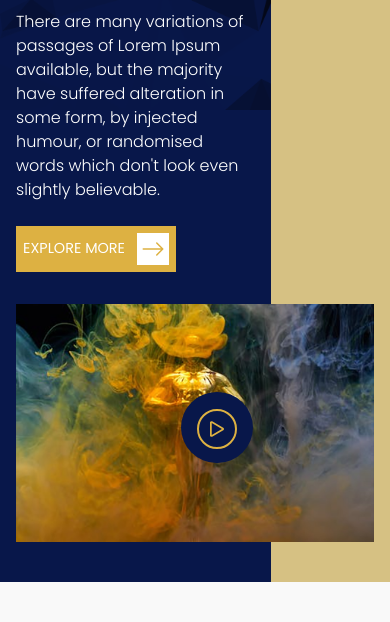
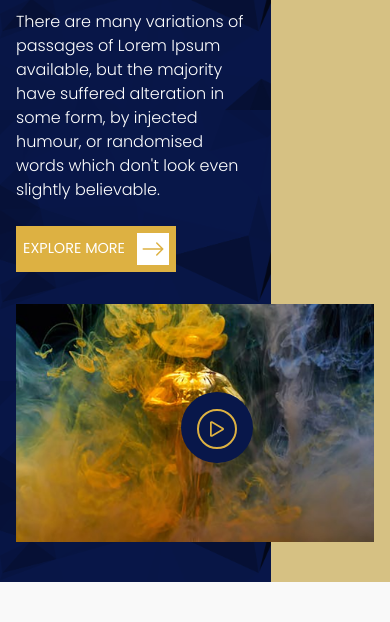
Before and after one commit to grvgarg22/aspire, a plain HTML site: page index.html in a window 390 px wide. Shown: the part 222-844 px from the top of the page. Drawn offline with nearby package versions, Linux system fonts and the light colour scheme.

Commit message:
update 0.0.3

```diff
--- a/stylesheet/style.scss
+++ b/stylesheet/style.scss
@@ -358,6 +358,7 @@ footer {margin: 0; padding: 3rem 5rem 1rem; background-color: $theme-color;
 	.navbar-dark .navbar-brand {margin-left: 1rem;}
 	.navbar .navbar-right {width: 100%; justify-content: space-evenly; flex-direction: row;}
 
+	.main-frame .sub-sec-left {background-repeat: repeat;}
 	.main-frame .main-frame-overlay {left: 1rem; right: 1rem; top: 1rem; bottom: 1rem;}
 	.main-frame .main-frame-overlay .section-header {margin-bottom: 1.5rem;	width: 65%;}
 	.main-frame .main-frame-overlay .section-header .section-title-md {width: 100%;}
```
Also changed, not shown: stylesheet/style.css, 1 other file.
